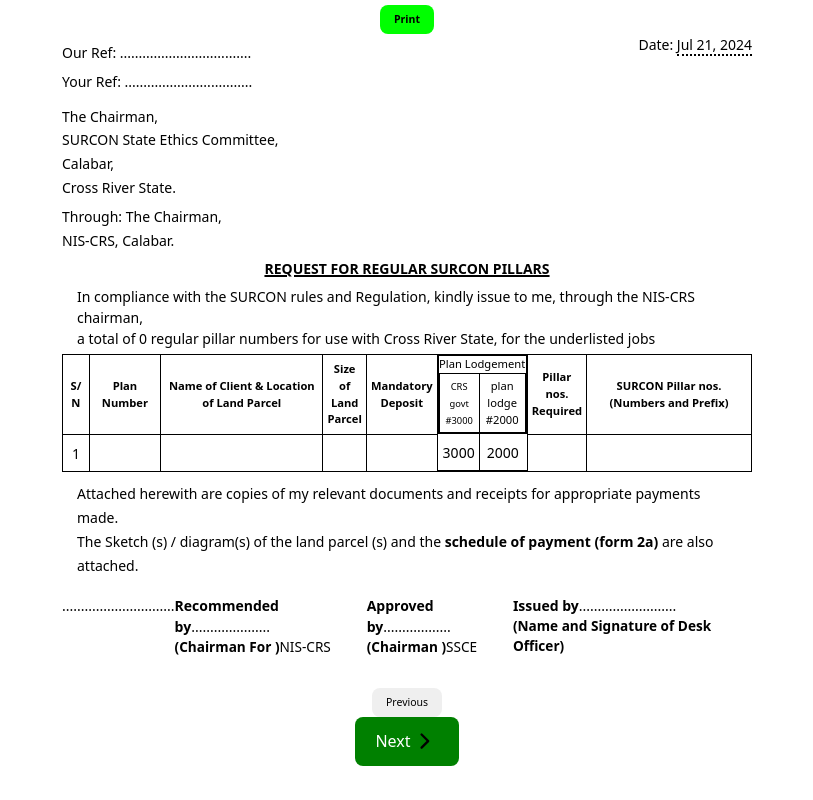
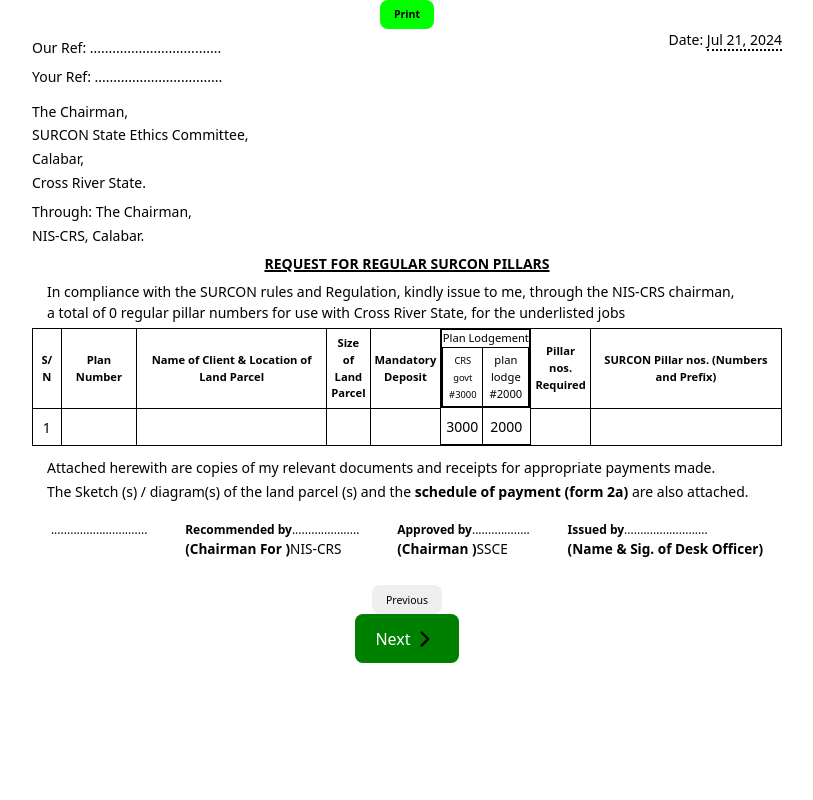
Before and after one commit to ekpenyongeetim/survey-applications, a React (Vite) app: page /apply in a window 1280 px wide. Both pictures are taken after a click on the button "Next". Shown: the whole page, without its empty margins (233-1046 px from the left). Built offline with nearby package versions, Linux system fonts and the light colour scheme.

Commit message:
more editing form 2 and 1

```diff
--- a/package.json
+++ b/package.json
@@ -17,6 +17,7 @@
     "@fortawesome/free-brands-svg-icons": "^6.5.1",
     "@fortawesome/react-fontawesome": "^0.2.0",
     "body-parser": "^1.20.2",
+    "dompurify": "^3.1.6",
     "express": "^4.19.2",
     "mongoose": "^8.5.1",
     "number-to-words": "^1.2.4",
--- a/src/components/Form1Footer.jsx
+++ b/src/components/Form1Footer.jsx
@@ -43,7 +43,7 @@
             <strong>Issued by</strong>..........................
           </div>
           <div className="sig">
-            <strong>(Name and Signature of Desk Officer)</strong>
+            <strong>(Name & Sig. of Desk Officer)</strong>
           </div>
         </section>
       </div>
--- a/src/index.css
+++ b/src/index.css
@@ -27,7 +27,7 @@
 }
 
 /* Page break after every 6 jobs */
-.job-item:nth-of-type(6n) {
+.job-item:nth-of-type(7n) {
   page-break-after: always;
 }
 
--- a/src/styles/Apply.css
+++ b/src/styles/Apply.css
@@ -349,9 +349,8 @@
 /* ------------------case 2 --------------------- */
 .case2-container,
 .case3-container {
-  padding: 5px;
   margin: 0 auto;
-  max-width: 700px;
+  max-width: 750px;
   height: 100%;
   background-color: #fff;
 }
@@ -403,8 +402,9 @@
 
 .signatory {
   display: flex;
-  justify-content: space-between;
+  justify-content: space-around;
   margin: 12px 0 0 0;
+  font-size: 0.75rem;
 }
 .sig {
   font-size: 0.85rem;
```
Also changed, not shown: 1 other file (tests, documents, lock files or other folders).
